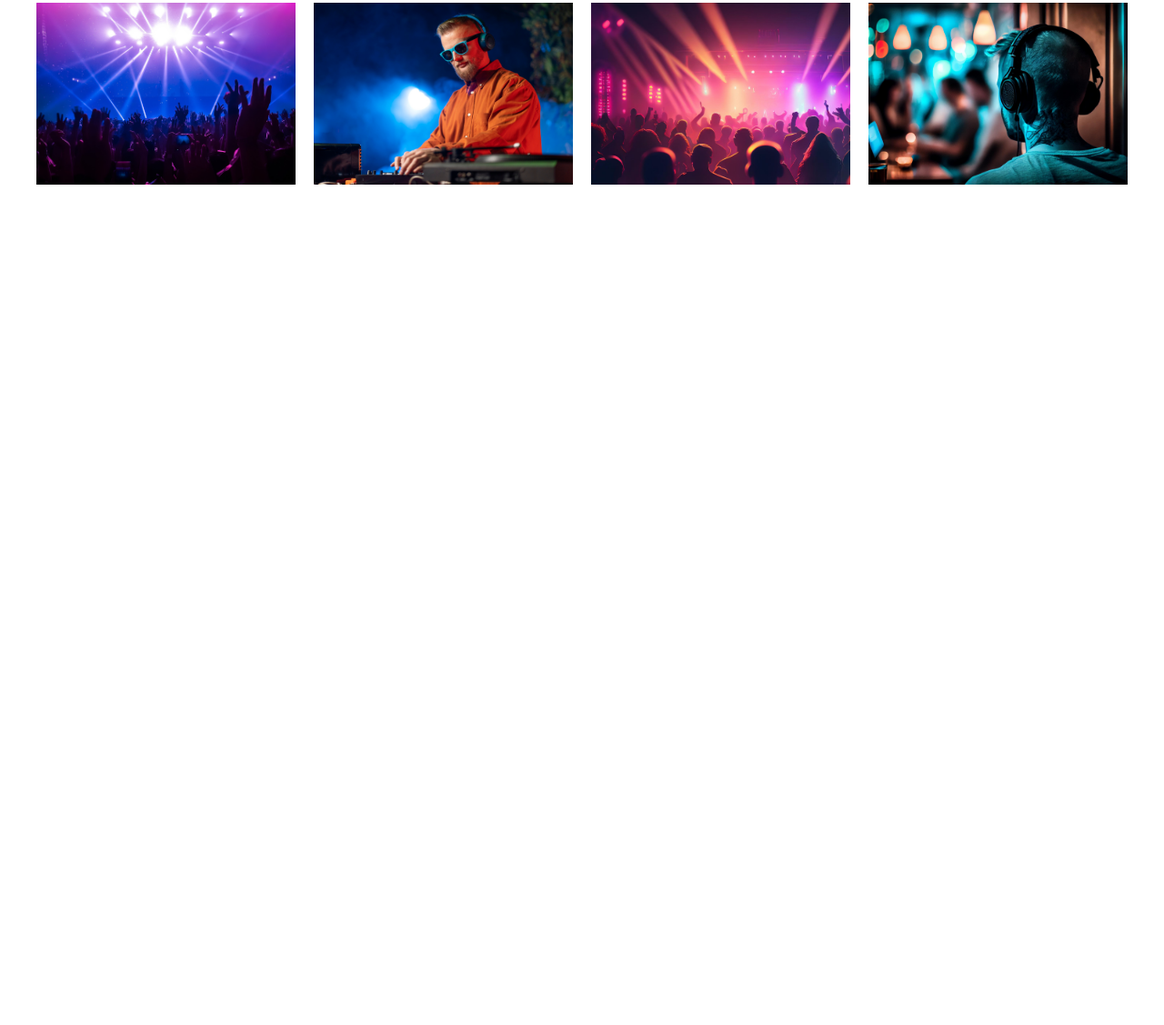
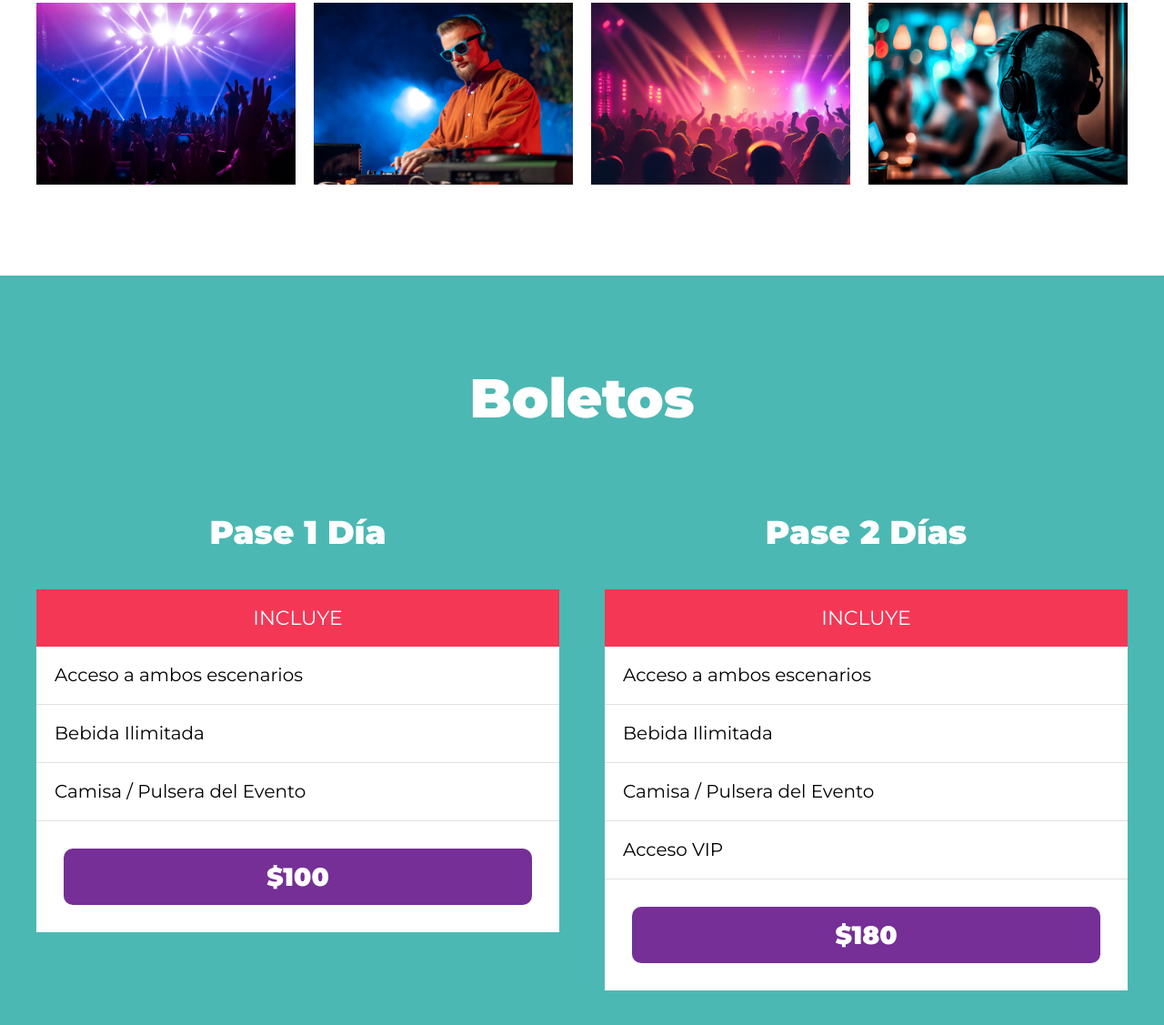
Before and after one commit to Destruktar/Festival-Proyecto, a website: page index.html in a window 1280 px wide. Shown: the part 3810-4937 px from the top of the page at 91% size. Before the commit the page ends 4113 px from the top, so only its background shows below. Drawn offline with Linux system fonts and the light colour scheme.

Commit message:
Agregado de la seccion de boletos y de sus hojas de estilo

```diff
--- a/index.html
+++ b/index.html
@@ -167,6 +167,47 @@
         <div class="galeria-imagenes"></div>
     </section>
 
+    <section id="boletos" class="contenedor-boletos">
+        <h3>Boletos</h3>
+
+        <div class="boletos">
+            <div class="pase">
+                <p class="pase-nombre">Pase 1 Día</p>
+                <header class="pase-header">
+                    <p>Incluye</p>
+                </header>
+                <div class="pase-body">
+                    <ul>
+                        <li>Acceso a ambos escenarios</li>
+                        <li>Bebida Ilimitada</li>
+                        <li>Camisa / Pulsera del Evento</li>
+                    </ul>
+                </div>
+                <footer class="pase-footer">
+                    <p>$100</p>
+                </footer>
+            </div> <!--.pase-->
+
+            <div class="pase">
+                <p class="pase-nombre">Pase 2 Días</p>
+                <header class="pase-header">
+                    <p>Incluye</p>
+                </header>
+                <div class="pase-body">
+                    <ul>
+                        <li>Acceso a ambos escenarios</li>
+                        <li>Bebida Ilimitada</li>
+                        <li>Camisa / Pulsera del Evento</li>
+                        <li>Acceso VIP</li>
+                    </ul>
+                </div>
+                <footer class="pase-footer">
+                    <p>$180</p>
+                </footer>
+            </div> <!--.pase-->
+        </div>
+    </section>
+
     <script src="build/js/app.js"></script>
 </body>
 
--- /dev/null
+++ b/src/scss/layout/_boletos.scss
@@ -0,0 +1,81 @@
+@use 'base/variables' as v;
+@use 'base/mixins' as m;
+
+.contenedor-boletos {
+    background-color: v.$verde;
+
+    h3 {
+        color: v.$blanco;
+    }
+
+    .boletos {
+        @include m.contenedor;
+        @include m.tablet {
+            @include m.grid(2)
+        }
+    }
+}
+
+
+.pase{
+    transition: transform .3s ease-in-out;
+
+    &:hover {
+        transform: scale(1.1);
+    }
+    &-nombre{
+        font-size: 3.6rem;
+        font-weight: 900;
+        text-align: center;
+        color: v.$blanco;
+    }
+
+    &-header,
+    &-footer{
+        padding: .5rem;
+
+        p{
+            text-align: center;
+            color: v.$blanco;
+            margin: 0;
+        }
+    }
+
+    &-header {
+        background-color: v.$rosa;
+        p{
+            text-transform: uppercase;
+            font-size: 2.2rem;
+            padding: 1rem 0;
+        }
+    }
+
+    &-body {
+        background-color: v.$blanco;
+        ul{
+            @include m.resetear-lista;
+
+            li{
+                padding: 2rem;
+                border-bottom: 1px solid #e1e1e1;
+            }
+        }
+    }
+
+    &-footer {
+        background-color: v.$blanco;
+        padding: 3rem;
+        p{
+            font-size: 2.8rem;
+            font-weight: 900;
+            background-color: v.$morado;
+            padding: 1rem 0;
+            border-radius: 1rem;
+            cursor: pointer;
+            transition: background-color .2s ease-in-out;
+            &:hover{
+                background-color: darken(v.$morado, 20);
+            }
+        }
+    }
+}
--- a/src/scss/layout/_index.scss
+++ b/src/scss/layout/_index.scss
@@ -3,3 +3,4 @@
 @forward 'festival';
 @forward 'lineup';
 @forward 'galeria';
+@forward 'boletos';
```
Also changed, not shown: build/css/app.css, 1 other file.
